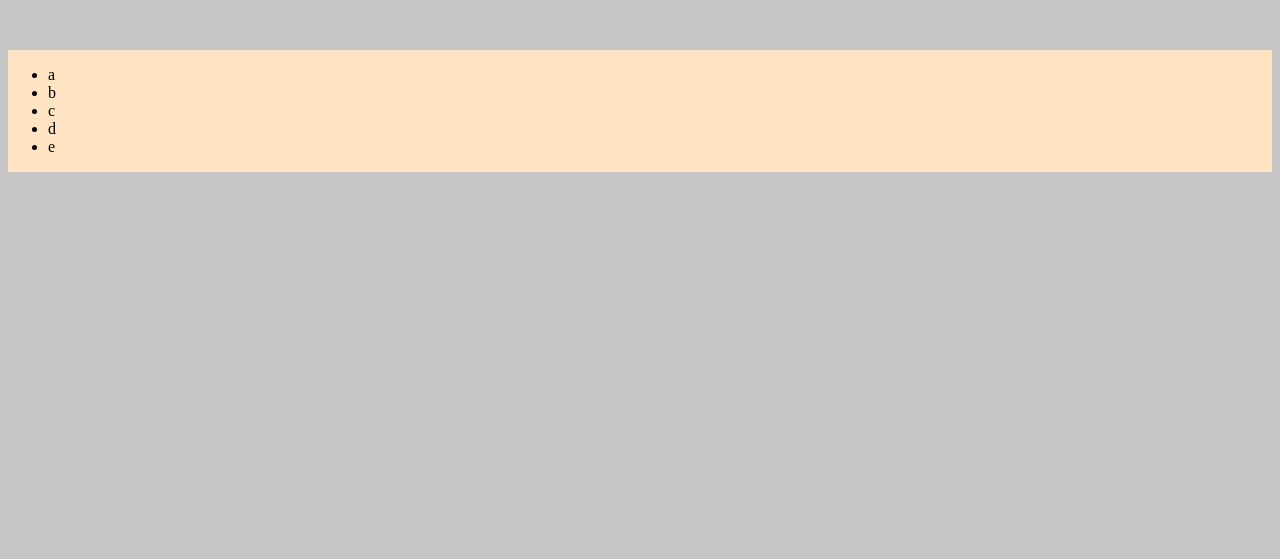
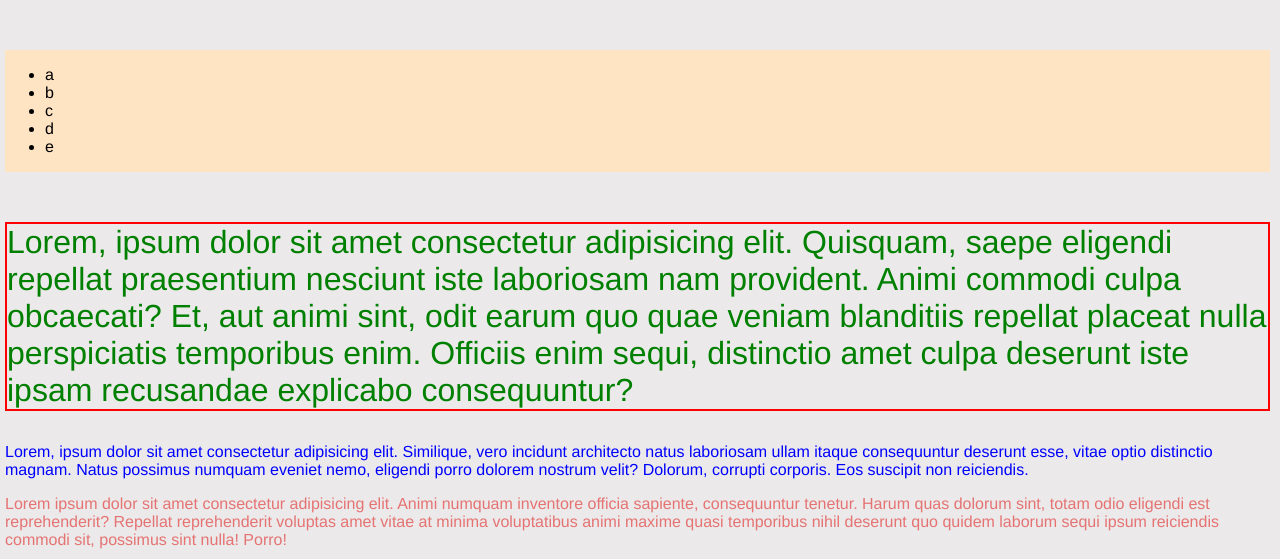
Before and after one commit to brkckr20/html-css3-notlar, a plain HTML site: page scss/index.html in a window 1280 px wide. Shown: the top 559 px of the page. Drawn offline with Linux system fonts and the light colour scheme.

Commit message:
nested yapılar ve degiskenler eklendi

```diff
--- a/scss/index.html
+++ b/scss/index.html
@@ -19,6 +19,38 @@
             <li>e</li>
         </ul>
     </div>
+    <div class="main">
+        <div class="mainContent">
+            <p class="p1">Lorem, ipsum dolor sit amet consectetur adipisicing elit. Quisquam, saepe eligendi repellat
+                praesentium nesciunt
+                iste laboriosam nam provident. Animi commodi culpa obcaecati? Et, aut animi sint, odit earum quo quae
+                veniam
+                blanditiis repellat placeat nulla perspiciatis temporibus enim. Officiis enim sequi, distinctio amet
+                culpa
+                deserunt iste ipsam recusandae explicabo consequuntur?</p>
+            <p class="p2">
+                Lorem, ipsum dolor sit amet consectetur adipisicing elit. Similique, vero incidunt architecto natus
+                laboriosam
+                ullam itaque consequuntur deserunt esse, vitae optio distinctio magnam. Natus possimus numquam eveniet
+                nemo,
+                eligendi porro dolorem nostrum velit? Dolorum, corrupti corporis. Eos suscipit non reiciendis.
+            </p>
+            <p class="p3">
+                Lorem ipsum dolor sit amet consectetur adipisicing elit. Animi numquam inventore officia sapiente,
+                consequuntur
+                tenetur. Harum quas dolorum sint, totam odio eligendi est reprehenderit? Repellat reprehenderit voluptas
+                amet
+                vitae at minima voluptatibus animi maxime quasi temporibus nihil deserunt quo quidem laborum sequi ipsum
+                reiciendis commodi sit, possimus sint nulla! Porro!
+
+            </p>
+            <a href="#">Siteye git!</a>
+            <p class="p4">
+                Lorem ipsum dolor sit amet, consectetur adipisicing elit. Magni perferendis modi ex quidem adipisci
+                rerum vitae, quis id! Saepe impedit nisi magni, temporibus maiores veniam et nam illo adipisci alias!
+            </p>
+        </div>
+    </div>
 </body>
 
 </html>
--- a/scss/tutorial.scss
+++ b/scss/tutorial.scss
@@ -1,7 +1,16 @@
-$ana_renk : rgba(128, 128, 128, 0.452);
+$ana_renk : rgba(185, 179, 179, 0.281);
+$buyukFont : 2rem;
+$yaziRenk : white;
+$kirmiziBorder : 2px solid red;
+$yardimciRenk : orange;
+$bodyFont : Helvetica, Arial, sans-serif;
+$bodyMargin : 10px 10px 0 5px;
+$redMap: (light : #e57373, medium :#f44336, dark : #b71c1c);
 
 body{
     background-color: $ana_renk;
+    font-family: $bodyFont;
+    margin: $bodyMargin;
 }
 
 .container{
@@ -9,3 +18,55 @@ body{
     background-color: bisque;
     margin: 50px auto;
 }
+
+.main {
+    .mainContent{
+    // &Content{
+        .p2{
+            color: blue;
+        }
+
+        .p1{
+            color: green;
+        }
+    }
+}
+
+a{
+    font-size: $buyukFont;
+    // hover olma durumu
+    &:hover{
+        color: map-get($redMap, dark);
+    }
+}
+
+
+
+
+.p1{
+    font-size: $buyukFont;
+    color: $yaziRenk;
+    border: $kirmiziBorder;
+}
+.p2{
+    $yardimciRenk : purple;
+    color: $yardimciRenk;
+}
+
+.p3{
+    color: map-get($redMap, light);
+}
+
+.p4{
+    /* başlangıcı ortak olan değerlerin kısa yazımı */
+    // text-transform gibi
+    text:{
+        align : center;
+        transform : uppercase;
+        overflow : ellipsis;
+    }
+    font:{
+        family: Georgia;
+        size: 3rem;
+    }
+}
```
Also changed, not shown: scss/tutorial.css, 1 other file.
